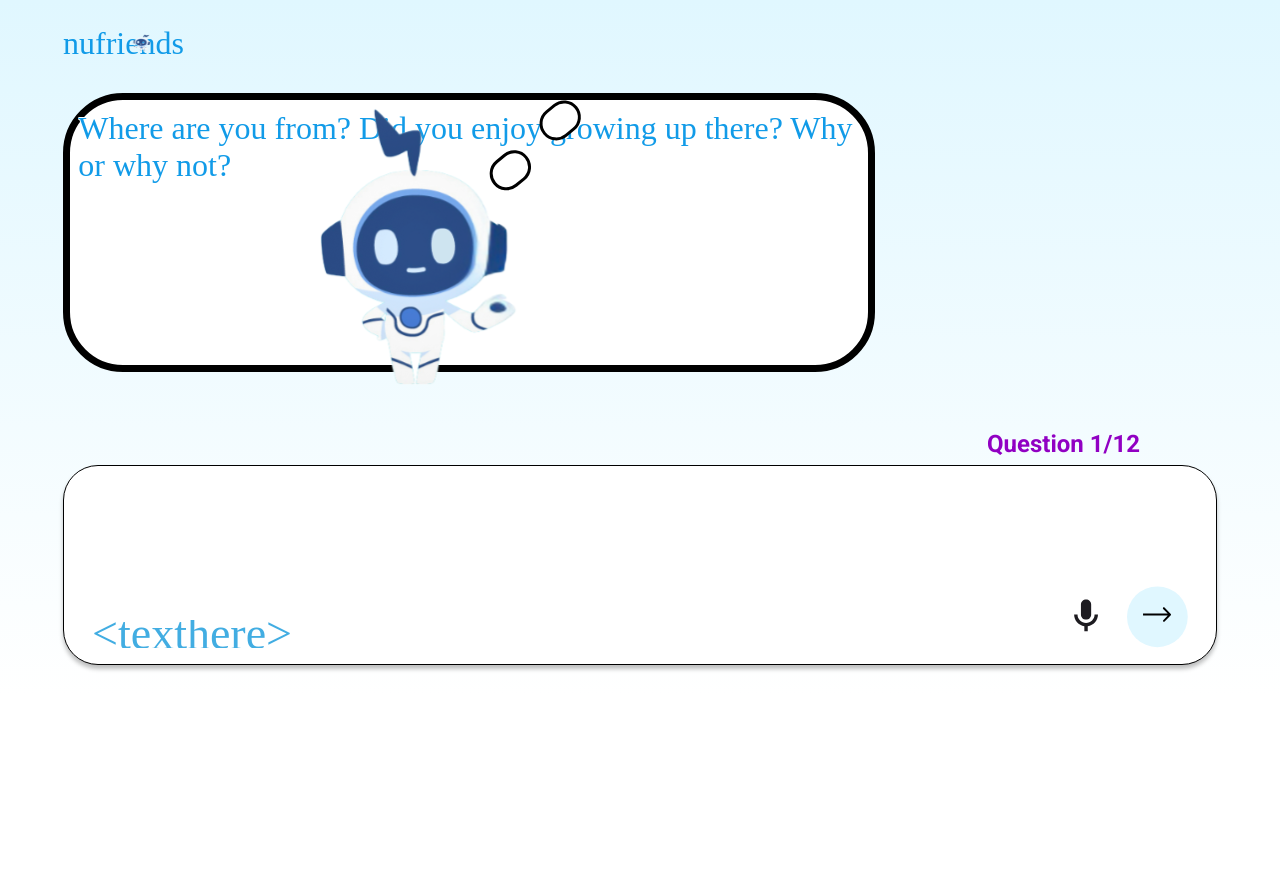
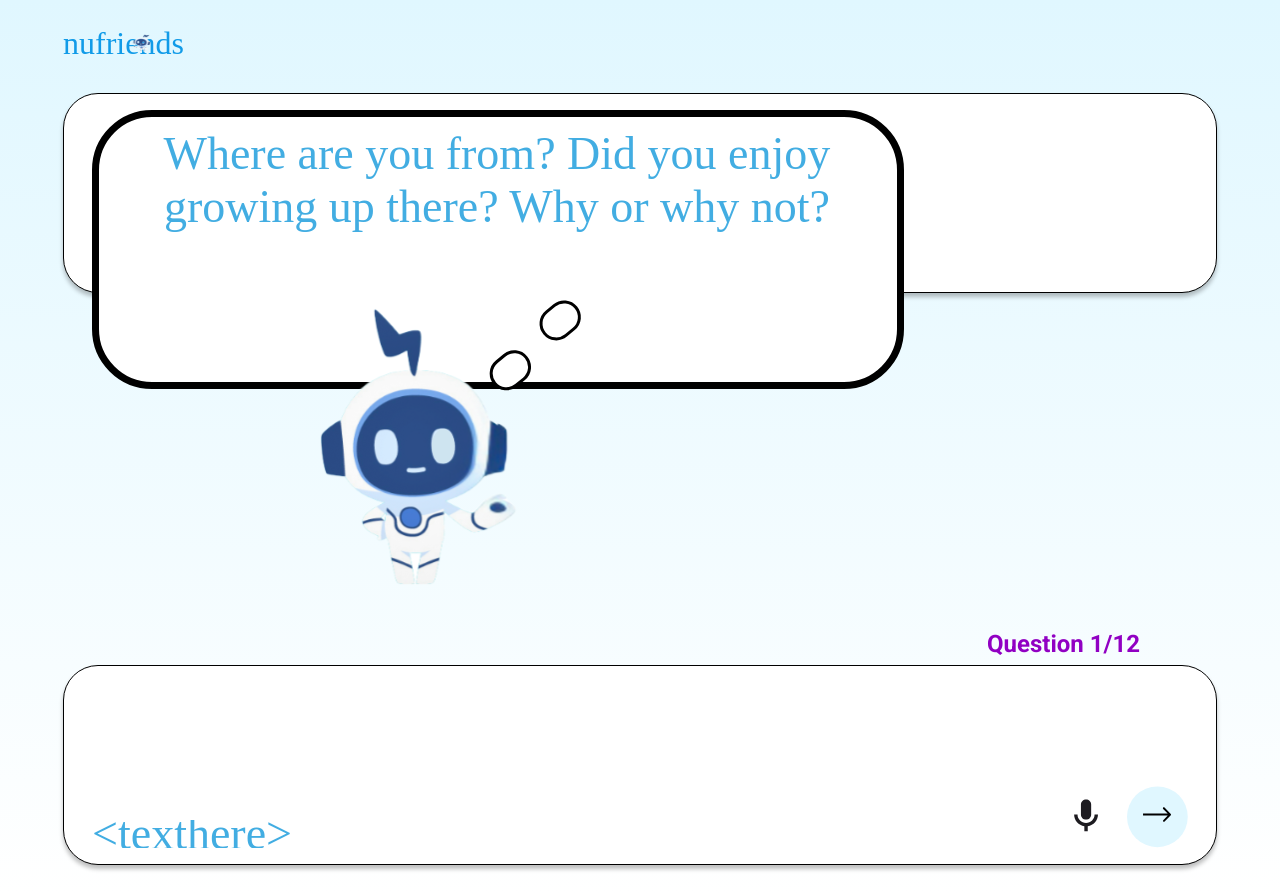
Before and after one commit to jpryor812/nufirends-final-2.2, a Next.js app: page /answer-questions-Q1 in a window 1280 px wide. Before the commit the page ends 800 px from the top, so only its background shows below. Built offline with nearby package versions, Linux system fonts and the light colour scheme; a web font is replaced by a local one.

Commit message:
Update index.tsx

```diff
--- a/pages/answer-questions-Q1/index.tsx
+++ b/pages/answer-questions-Q1/index.tsx
@@ -13,9 +13,11 @@ const AnswerQuestionsQ1: NextPage = () => {
       </div>
 
       {/* Question Textbox */}
+      <div className={styles.textBoxFrame}>
       <div className={styles.textBox}>
         <div className={styles.textBoxRectangle} />
         <div className={styles.whereAreYou}>Where are you from? Did you enjoy growing up there? Why or why not?</div>
+      </div>
       </div>
 
       {/* Yu Big Speak Section */}
```
